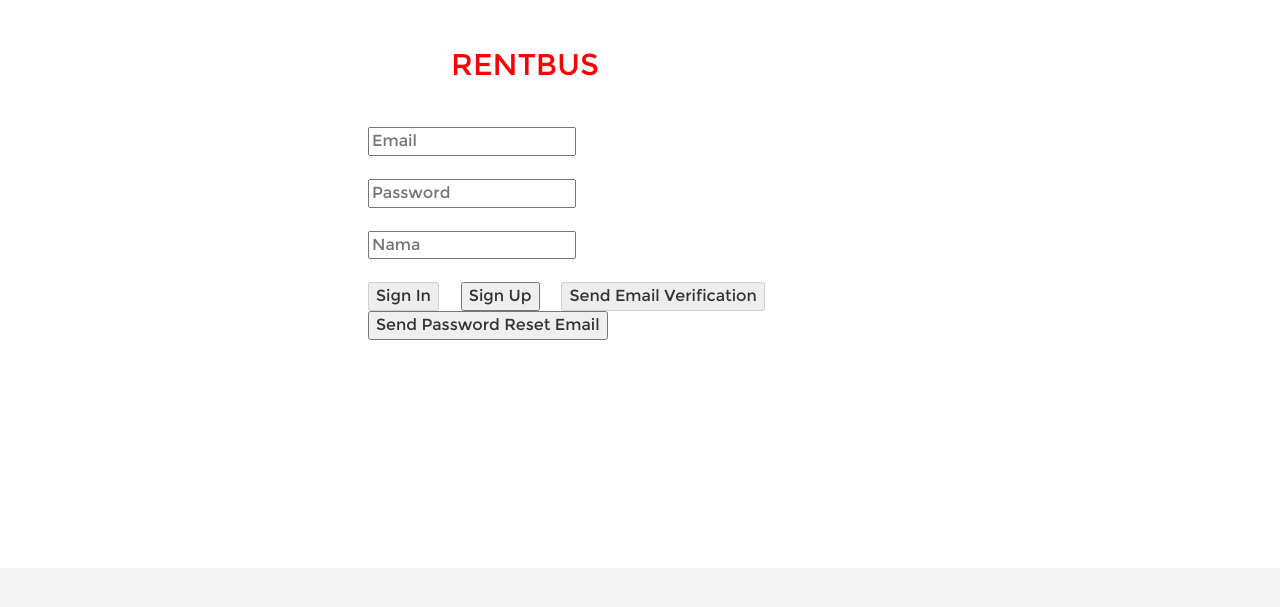
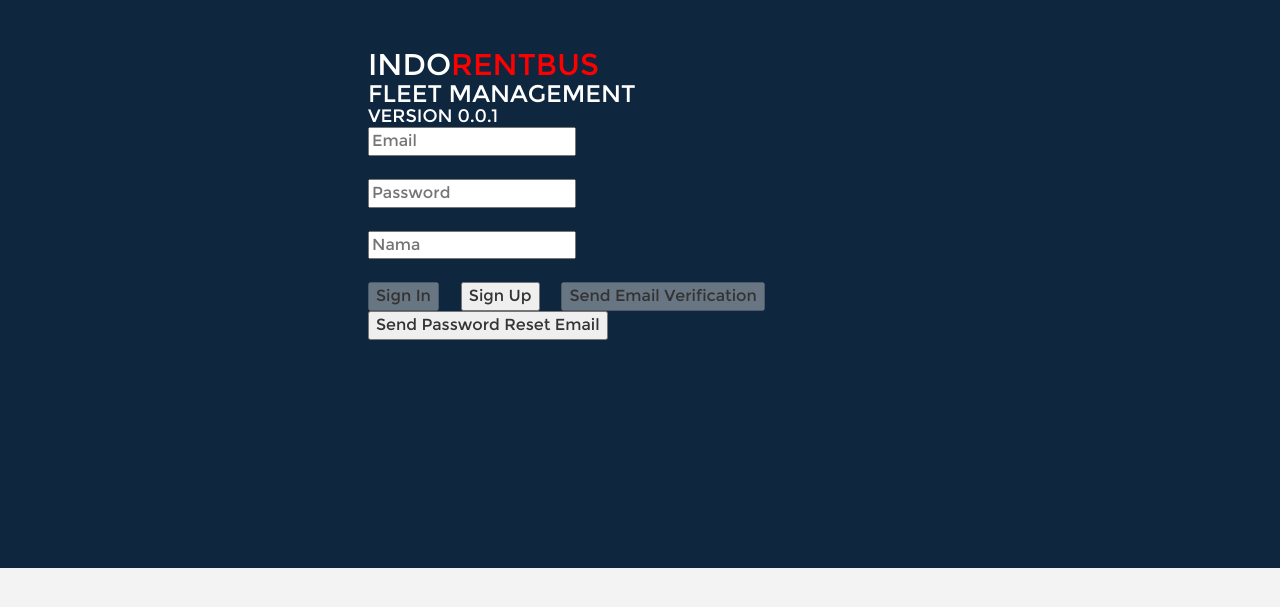
Before and after one commit to kemtol/indorentbus, a Jekyll site: the page built from index.html, in a window 1280 px wide. Shown: the top 607 px of the page. Built offline with Jekyll 4.4.1, drawn with Linux system fonts in a browser that asks for light colours; nearby versions of some CDN libraries; Markdown is read by kramdown in place of the engine named in the settings; comment, search, counter and statistics services are not loaded.

Commit message:
Update index.html

```diff
--- a/index.html
+++ b/index.html
@@ -26,7 +26,7 @@ title: Jekyll Base
 	h2,h3,h4{color:#fff}
 	h2 > span{color:red}
 	body,.content-main{background:transparent}
-	#wrapper{background:transparent}
+	div#wrapper{background:transparent}
 	body{background:#0f263f}
 	nav,.copy{display:none}
 	#page-wrapper{margin:0}
```
